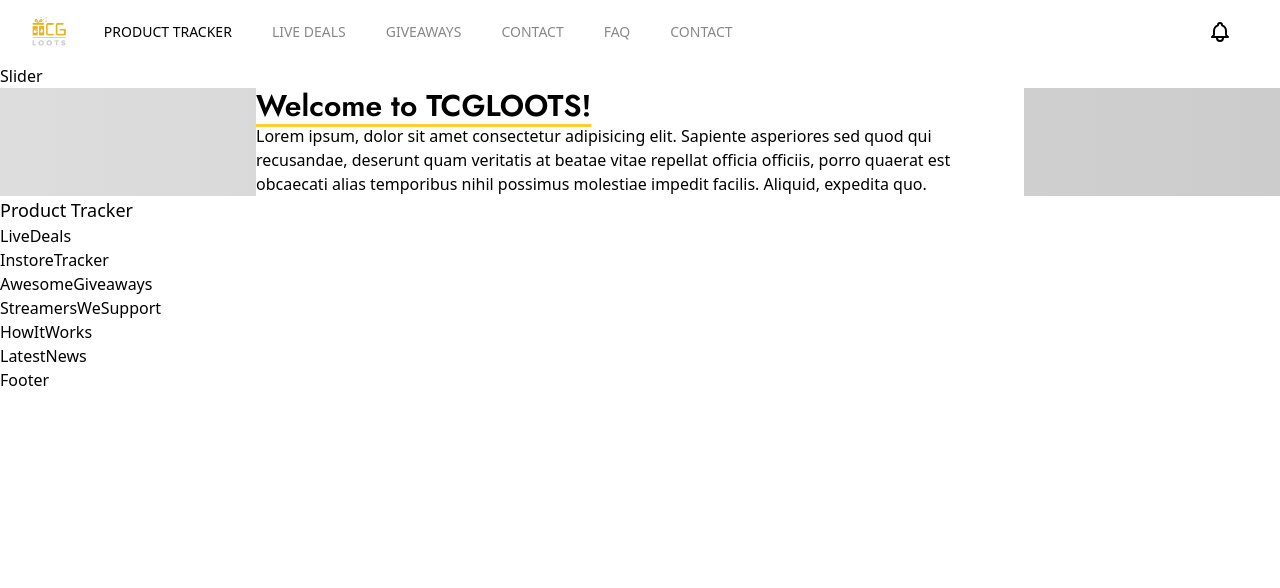
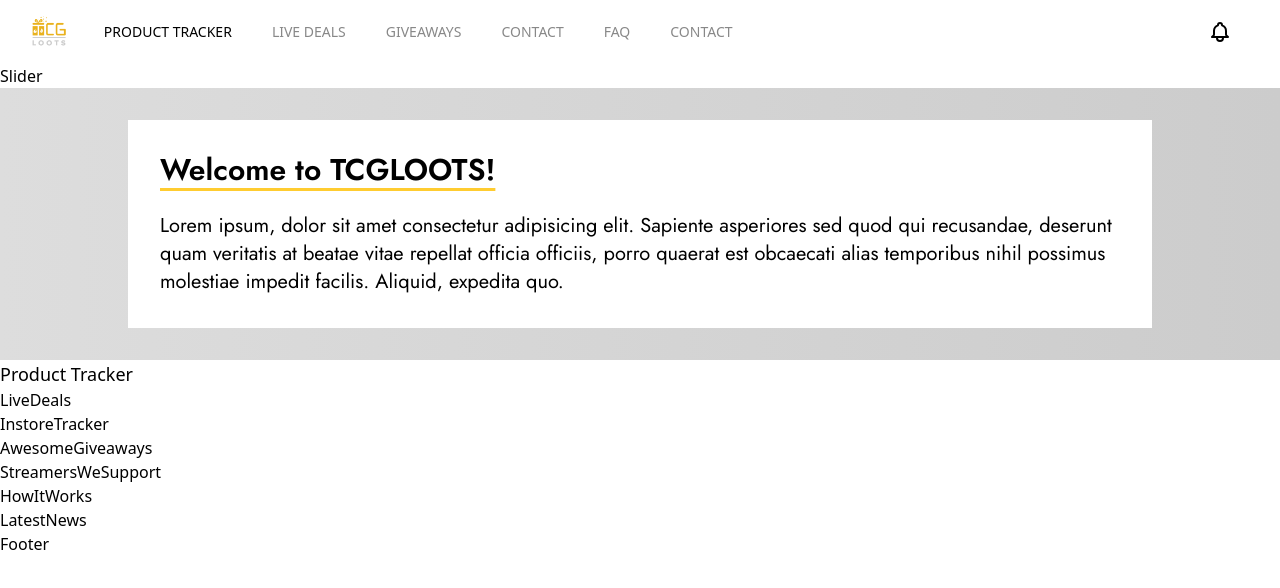
Before and after one commit to theishanbh/tcgloots, a Next.js app: page / in a window 1280 px wide. Shown: the top 588 px of the page. Built offline with nearby package versions, Linux system fonts and the light colour scheme.

Commit message:
welcome page half finished

```diff
--- a/components/Homepage/HeroSection/WelcomeTCGLoots.tsx
+++ b/components/Homepage/HeroSection/WelcomeTCGLoots.tsx
@@ -1,10 +1,15 @@
 const WelcomeTCGLoots = () => {
   return (
     <div className=" bg-gradient-to-r from-colors-grey-400 to-colors-grey-500">
-        <div className="">
-            <div className=" bg-colors-white w-3/5 mx-auto h-4/5">
-                <h1 className=" font-jost font-semibold text-3xl underline underline-offset-8 decoration-solid decoration-colors-yellow-primary">Welcome to TCGLOOTS!</h1>
-                <p>Lorem ipsum, dolor sit amet consectetur adipisicing elit. Sapiente asperiores sed quod qui recusandae, deserunt quam veritatis at beatae vitae repellat officia officiis, porro quaerat est obcaecati alias temporibus nihil possimus molestiae impedit facilis. Aliquid, expedita quo.</p>
+        <div className="py-8 px-32">
+            <div className="bg-colors-white mx-auto p-8">
+                <div>
+                  <h1 className=" font-jost font-semibold text-3xl underline underline-offset-8 decoration-solid decoration-colors-yellow-primary">Welcome to TCGLOOTS!</h1>
+                  <p className="font-jost text-xl pt-6">Lorem ipsum, dolor sit amet consectetur adipisicing elit. Sapiente asperiores sed quod qui recusandae, deserunt quam veritatis at beatae vitae repellat officia officiis, porro quaerat est obcaecati alias temporibus nihil possimus molestiae impedit facilis. Aliquid, expedita quo.</p>
+                </div>
+                <div>
+
+                </div>
             </div>
         </div>
     </div>
```
